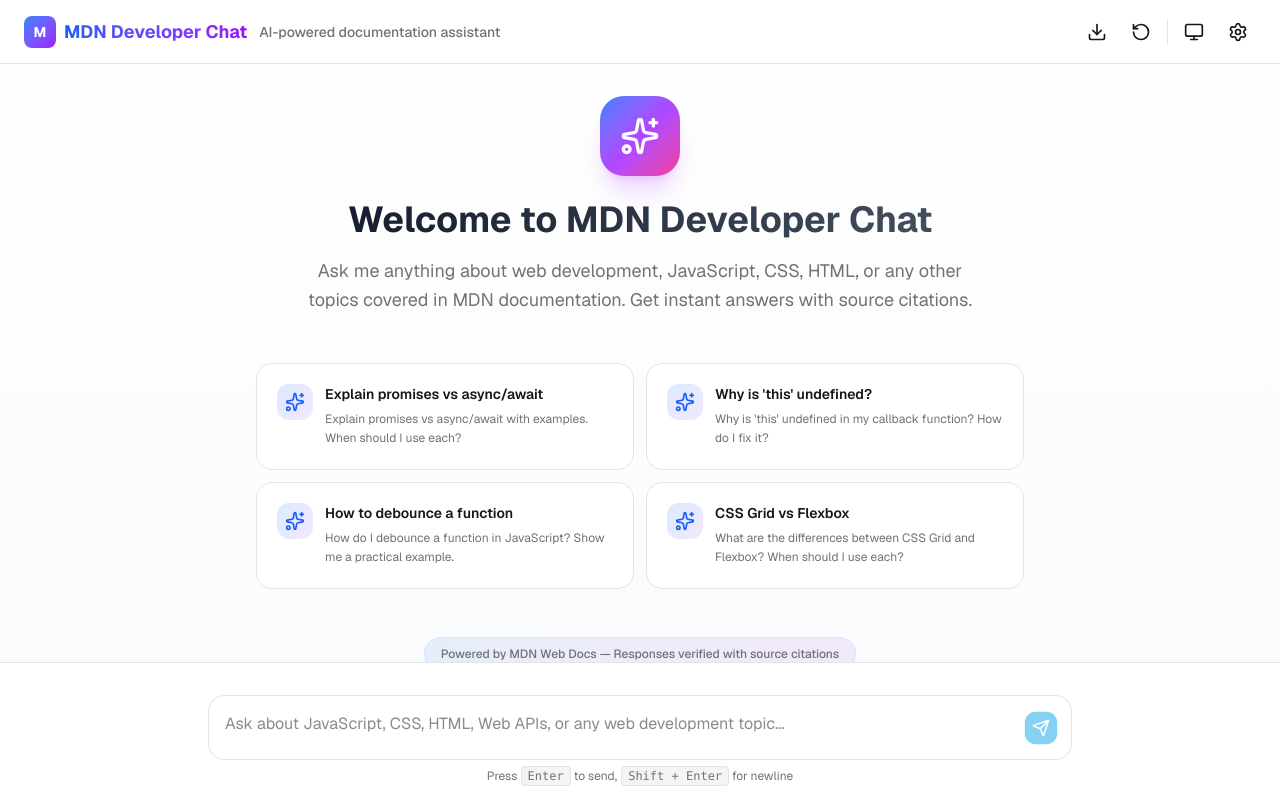
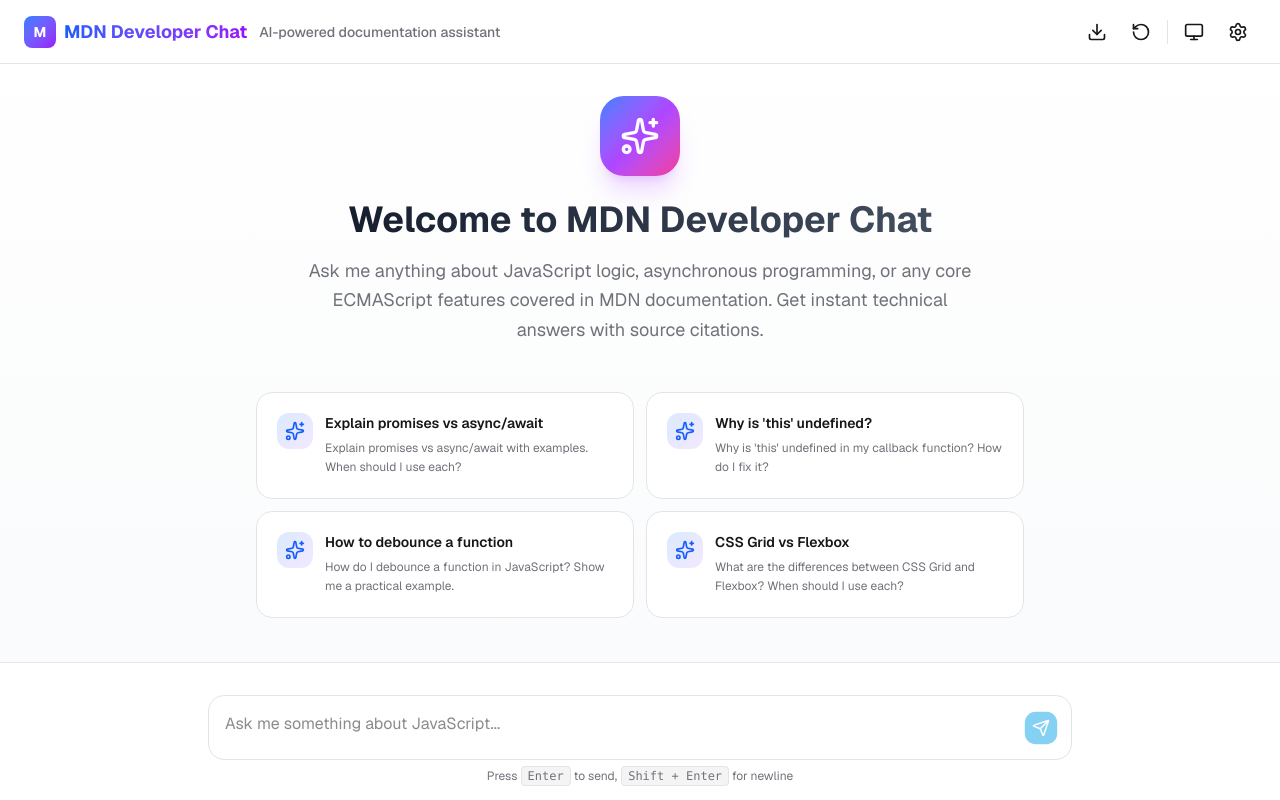
Before and after one commit to johntmunger/rag-mdn-ai-chatbot, a Next.js app: page / in a window 1280 px wide. Built offline with nearby package versions, Linux system fonts and the light colour scheme.

Commit message:
Fine tune on some of the ui styling and verbage updates

```diff
--- a/src/app/page.tsx
+++ b/src/app/page.tsx
@@ -30,7 +30,7 @@
   const [messages, setMessages] = useLocalStorage<Message[]>("messages", []);
   const [settings, setSettings] = useLocalStorage<Settings>(
     "settings",
-    defaultSettings
+    defaultSettings,
   );
   const [isGenerating, setIsGenerating] = useState(false);
   const [isMounted, setIsMounted] = useState(false);
@@ -112,8 +112,8 @@
   const handlePin = (messageId: string) => {
     setMessages(
       messages.map((msg) =>
-        msg.id === messageId ? { ...msg, isPinned: !msg.isPinned } : msg
-      )
+        msg.id === messageId ? { ...msg, isPinned: !msg.isPinned } : msg,
+      ),
     );
   };
 
@@ -173,7 +173,7 @@
             onSend={handleSendMessage}
             disabled={false}
             suggestions={[]}
-            placeholder="Ask about JavaScript, CSS, HTML, Web APIs, or any web development topic..."
+            placeholder="Ask me something related to JavaScript..."
           />
         </main>
       </div>
@@ -201,14 +201,13 @@
               onCopy={handleCopy}
             />
           )}
-
         </div>
 
         <InputBar
           onSend={handleSendMessage}
           disabled={isGenerating}
           suggestions={quickSuggestions}
-          placeholder="Ask about JavaScript, CSS, HTML, Web APIs, or any web development topic..."
+          placeholder="Ask me something about JavaScript..."
         />
       </main>
 
--- a/src/components/EmptyState.tsx
+++ b/src/components/EmptyState.tsx
@@ -41,8 +41,9 @@
             Welcome to MDN Developer Chat
           </h2>
           <p className="text-[var(--muted-foreground)] text-lg max-w-2xl mx-auto leading-relaxed">
-            Ask me anything about web development, JavaScript, CSS, HTML, or any
-            other topics covered in MDN documentation. Get instant answers with source citations.
+            Ask me anything about JavaScript logic, asynchronous programming, or
+            any core ECMAScript features covered in MDN documentation. Get
+            instant technical answers with source citations.
           </p>
         </div>
 
@@ -56,7 +57,7 @@
                 "hover:bg-gradient-to-br hover:from-blue-50 hover:to-purple-50 dark:hover:from-blue-950/30 dark:hover:to-purple-950/30",
                 "hover:border-blue-300 dark:hover:border-blue-700 hover:shadow-lg hover:shadow-blue-500/10",
                 "transition-all duration-300 text-left group",
-                "animate-fade-in backdrop-blur-sm"
+                "animate-fade-in backdrop-blur-sm",
               )}
               style={{ animationDelay: `${index * 75}ms` }}
             >
@@ -65,7 +66,9 @@
                   <Sparkles className="w-5 h-5 text-blue-600 dark:text-blue-400 group-hover:text-white transition-colors" />
                 </div>
                 <div className="flex-1 min-w-0">
-                  <h3 className="font-semibold text-sm mb-1.5 group-hover:text-blue-600 dark:group-hover:text-blue-400 transition-colors">{example.title}</h3>
+                  <h3 className="font-semibold text-sm mb-1.5 group-hover:text-blue-600 dark:group-hover:text-blue-400 transition-colors">
+                    {example.title}
+                  </h3>
                   <p className="text-xs text-[var(--muted-foreground)] line-clamp-2 leading-relaxed">
                     {example.prompt}
                   </p>
--- a/src/components/InputBar.tsx
+++ b/src/components/InputBar.tsx
@@ -14,7 +14,7 @@
 export function InputBar({
   onSend,
   disabled = false,
-  placeholder = "Ask about JavaScript, CSS, HTML, Web APIs, or any web development topic...",
+  placeholder = "Ask me something about JavaScript...",
   suggestions = [],
 }: InputBarProps) {
   const [input, setInput] = useState("");
@@ -78,7 +78,7 @@
         <div
           className={cn(
             "relative rounded-2xl border border-[var(--border)]",
-            "bg-[var(--input-bg)] transition-all"
+            "bg-[var(--input-bg)] transition-all",
           )}
         >
           <textarea
```
Also changed, not shown: 1 other file (tests, documents, lock files or other folders).
